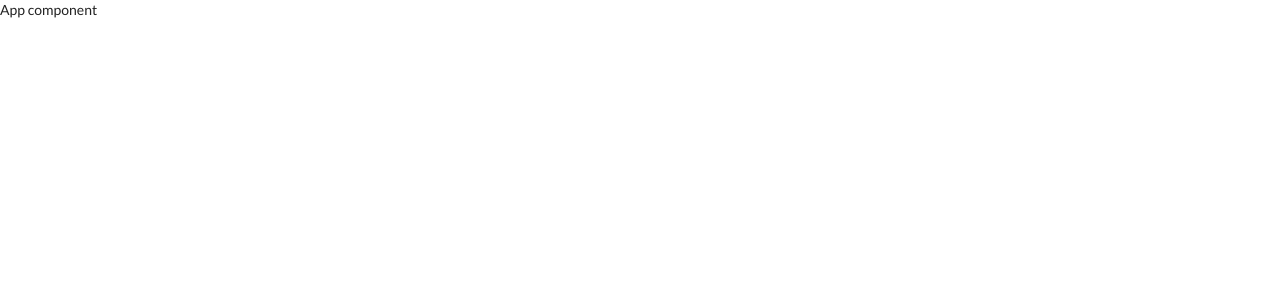
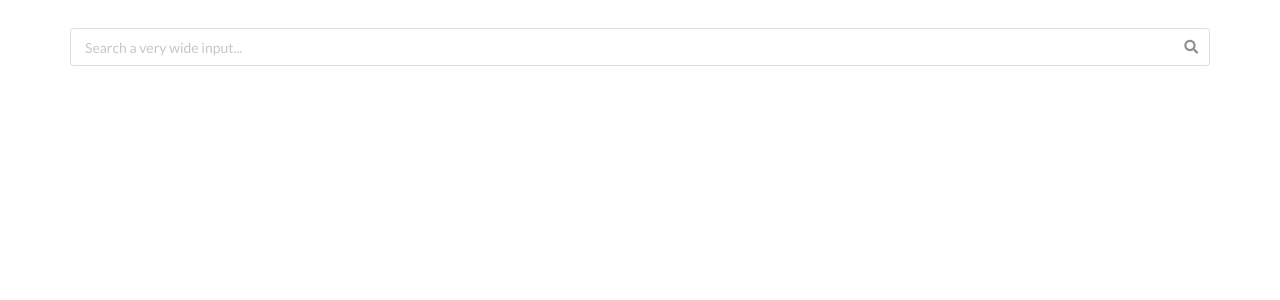
Before and after one commit to OussamaAlouat/pictures-search-react, a React (Create React App) app: page / in a window 1280 px wide. Shown: the top 300 px of the page. Built offline with nearby package versions, Linux system fonts and the light colour scheme.

Commit message:
Used new css and new component

```diff
--- a/src/components/App.js
+++ b/src/components/App.js
@@ -1,7 +1,8 @@
 import React from 'react';
+import SearchBar from './SearchBar';
 
 const App = () => {
-  return <div>App component</div>
+  return <div className="container"><SearchBar></SearchBar></div>
 }
 
 export default App;
```
